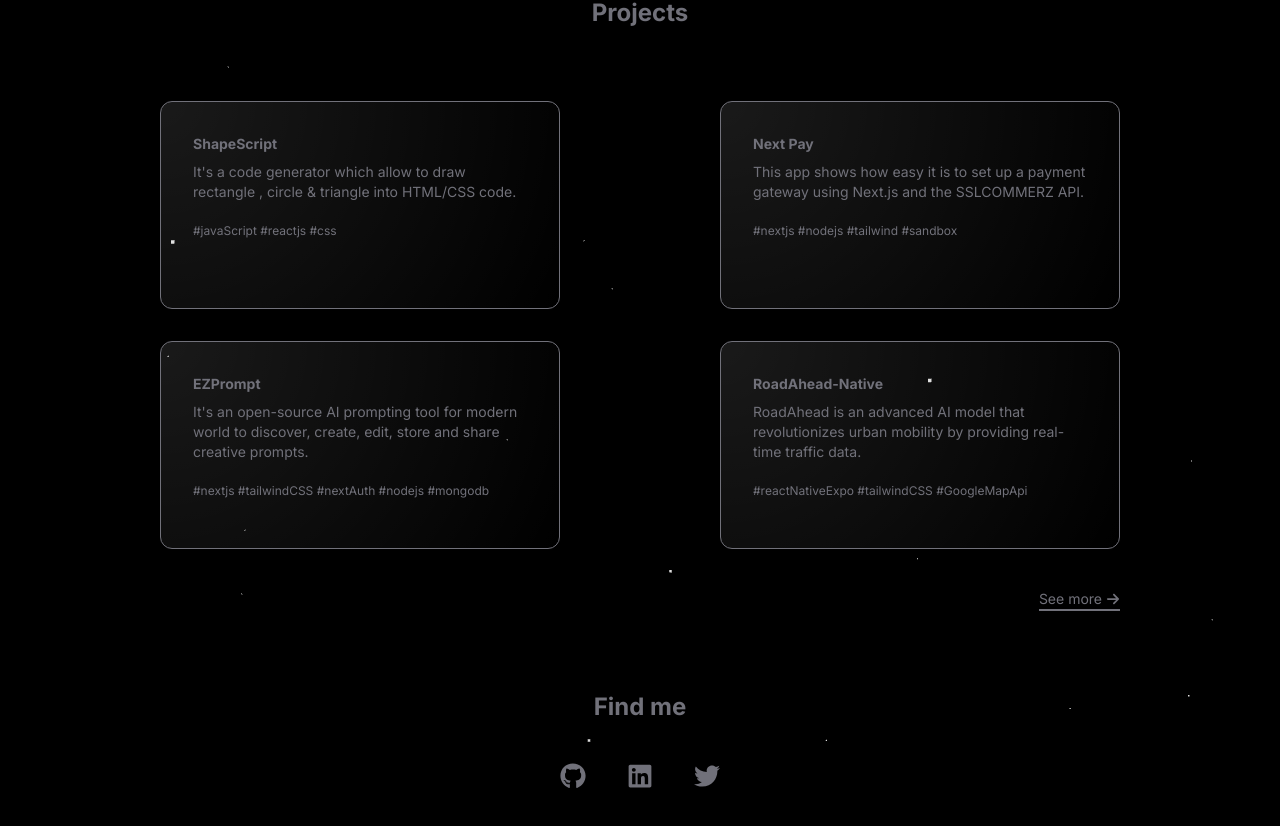
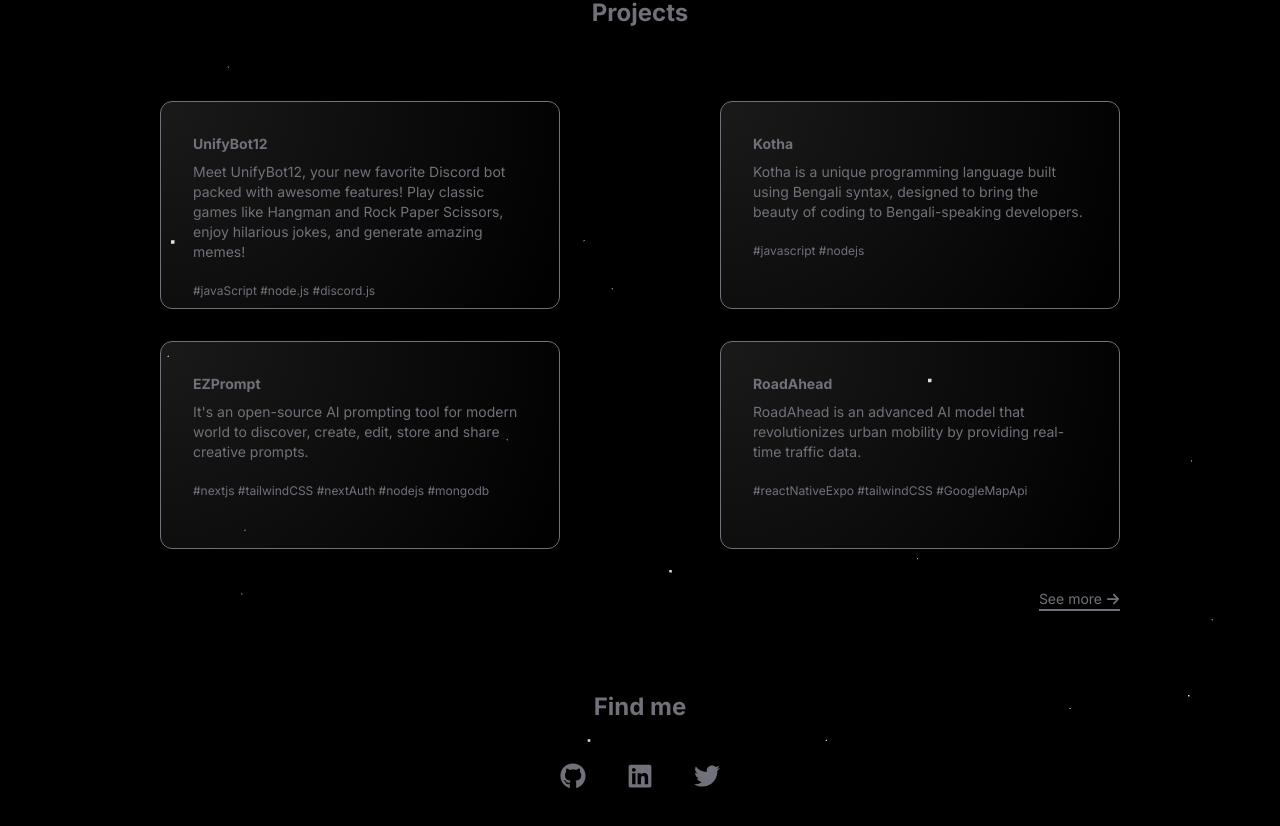
Before and after one commit to Siratul804/Siratul12, a Next.js app: page / in a window 1280 px wide. Shown: the part 794-1620 px from the top of the page. Built offline with nearby package versions, Linux system fonts and the light colour scheme.

Commit message:
siratul updated

```diff
--- a/app/components/Project.jsx
+++ b/app/components/Project.jsx
@@ -11,16 +11,16 @@ function Project() {
       <main className=" w-[120vh] ">
         <div className="text-[#71717A] flex sm:justify-between justify-center lg:flex-row flex-col md:flex-col items-center	 ">
           <ProjectCard
-            title="ShapeScript"
-            description="It's a code generator which allow to draw rectangle , circle & triangle into HTML/CSS code."
-            skills="#javaScript #reactjs #css"
-            link="https://github.com/Siratul804/ShapeScript"
+            title="UnifyBot12"
+            description="Meet UnifyBot12, your new favorite Discord bot packed with awesome features! Play classic games like Hangman and Rock Paper Scissors, enjoy hilarious jokes, and generate amazing memes!"
+            skills="#javaScript #node.js #discord.js"
+            link="https://github.com/Siratul804/NodeJS-Discord-UnifyBot12.git"
           />
           <ProjectCard
-            title="Next Pay"
-            description="This app shows how easy it is to set up a payment gateway using Next.js and the SSLCOMMERZ API."
-            skills="#nextjs #nodejs #tailwind #sandbox "
-            link="https://github.com/Siratul804/Payment-Gateway-NextJS.git"
+            title="Kotha"
+            description="Kotha is a unique programming language built using Bengali syntax, designed to bring the beauty of coding to Bengali-speaking developers."
+            skills="#javascript #nodejs"
+            link="https://github.com/Siratul804/Kotha.git"
           />
         </div>
         <div className="text-[#71717A] flex sm:justify-between justify-center lg:flex-row flex-col md:flex-col items-center	 ">
@@ -32,7 +32,7 @@ function Project() {
           />
 
           <ProjectCard
-            title=" RoadAhead-Native"
+            title="RoadAhead"
             description="RoadAhead is an advanced AI model that revolutionizes urban mobility by providing real-time traffic data."
             skills="#reactNativeExpo #tailwindCSS #GoogleMapApi"
             link="https://github.com/Siratul804/RoadAhead-Native"
```
Also changed, not shown: 1 other file (tests, documents, lock files or other folders).
